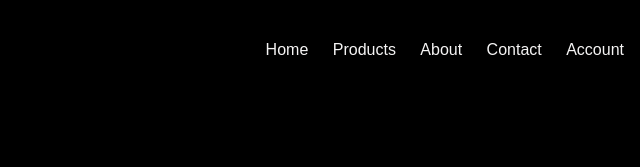
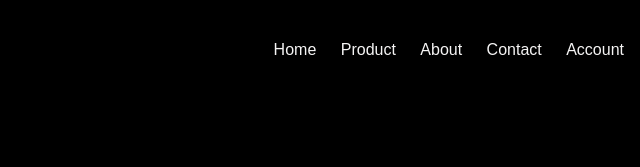
Before and after one commit to DIRGHANSHU/Ecommerce, a plain HTML site: page index.html in a window 1280 px wide. Shown: the top 167 px of the page, 561-1201 px from the left. Drawn offline with nearby package versions, Linux system fonts and the light colour scheme; some packages are replaced by stand-ins of ours; a web font is replaced by a local one.

Commit message:
commit10

```diff
--- a/index.html
+++ b/index.html
@@ -29,7 +29,7 @@
                     <nav>
                         <ul id="menu-items">
                             <li><a href="">Home</a></li>
-                            <li><a href="index2.html">Products</a></li>
+                            <li><a href="index2.html">Product</a></li>
                             <li><a href="about.html">About</a></li>
                             <li><a href="contact.html">Contact</a></li>
                             <li><a href="register.html">Account</a></li>
```
